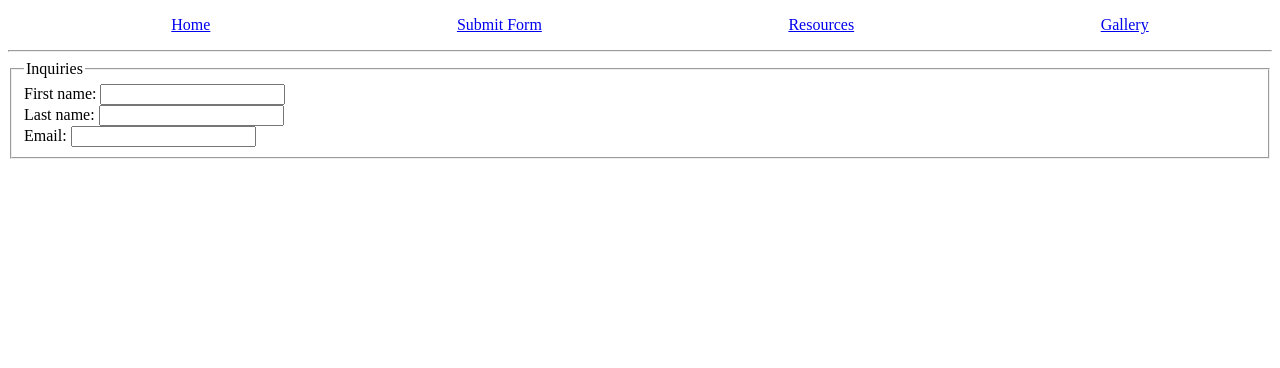
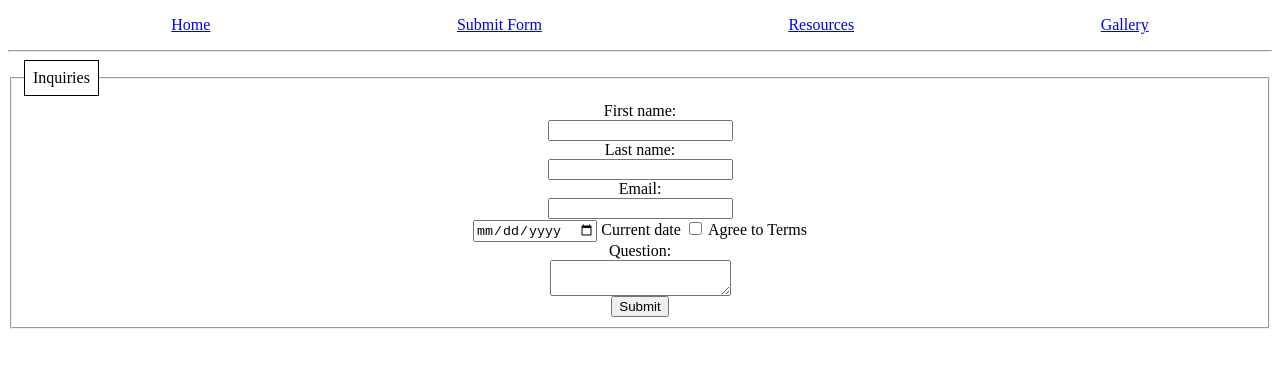
Before and after one commit to LeapingFrog1112014/html-css-capstone-project-01, a plain HTML site: page submit-form.html in a window 1280 px wide. Drawn offline with Linux system fonts and the light colour scheme.

Commit message:
Finished submit-form.html

```diff
--- a/styles.css
+++ b/styles.css
@@ -26,3 +26,14 @@
     margin-left: 10%;
     margin-right: 10%;
 }
+
+.form-inputs > div {
+    display: flex;
+    flex-direction: column;
+    align-items: center;
+}
+
+legend {
+    padding: 0.5rem;
+    border: 1px solid black;
+}
--- a/submit-form.html
+++ b/submit-form.html
@@ -25,8 +25,9 @@
         <hr>
         <form action="/submit-info" method="post">
 
-            <fieldset>
+            <fieldset class="form-inputs">
                 <legend>Inquiries</legend>
+
                 <div>
                     <label for="firstName">First name:</label>
                     <input type="text" id="firstName" name="first_name">
@@ -41,10 +42,22 @@
                     <label for="email">Email:</label>
                     <input type="email" id="email" name="email">
                 </div>
-
                 <div>
-
+                    <div>
+                        <input type="date" id="currentDate" name="current_date">
+                        <label for="currentDate">Current date</label>
+                        <input type="checkbox" id="tandc" name="tandc">
+                        <label for="tandc">Agree to Terms</label>
+                    </div>
                 </div>
+                <div>
+                    <label for="questions">Question:</label>
+                    <textarea id="questions" name="questions"></textarea>
+                </div>
+                <div>
+                    <button type="submit">Submit</button>
+                </div>
+            </div>
             </fieldset>
         </form>
     </body>
```
